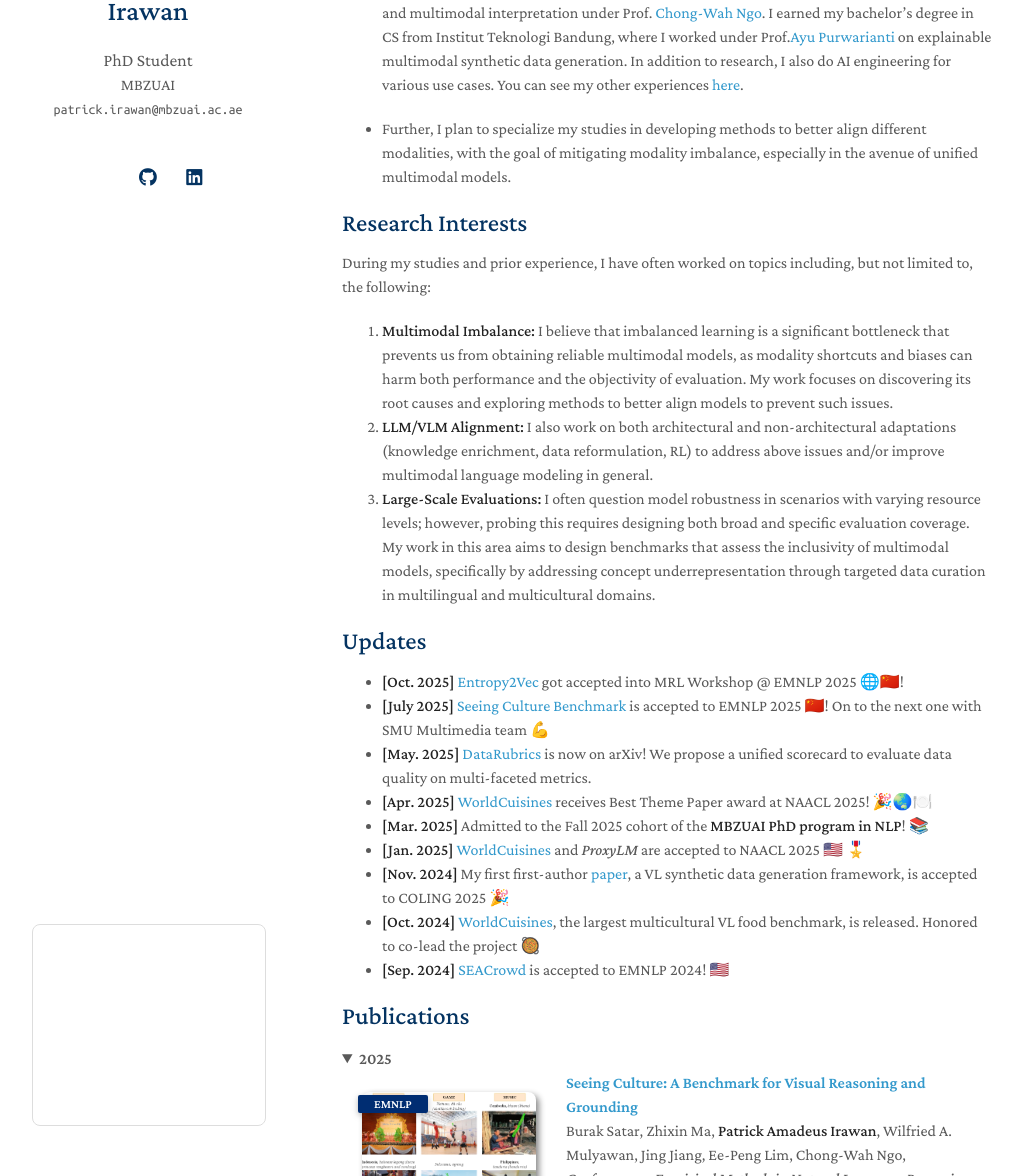
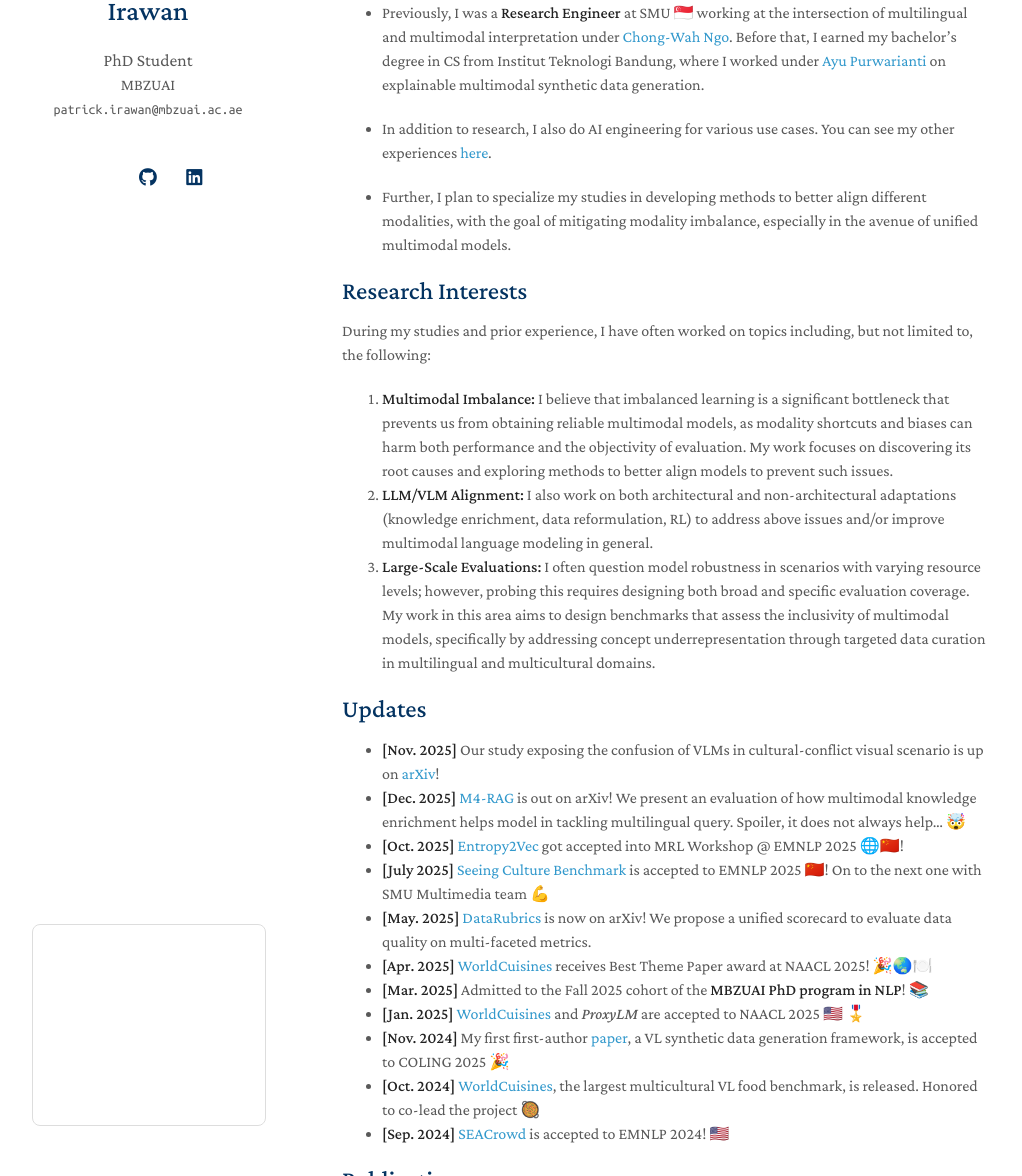
Before and after one commit to patrickamadeus/patrickamadeus.github.io, a Jekyll site: the page built from index.md, in a window 1280 px wide and 1400 px high. Shown: the part 224-1400 px from the top of the window, without its empty margins (128-1150 px from the left). Built offline with Jekyll 4.4.1, drawn with Linux system fonts in a browser that asks for light colours; a style sheet for code colours, icons or effects is not loaded; our own code applies the rules of GitHub Pages for plain Markdown files; some of the changed text lies outside the part shown.

Commit message:
13-dec: cv, pubs, advisor

```diff
--- a/index.md
+++ b/index.md
@@ -4,9 +4,11 @@
 
 ## About Me
 
-- I am a **PhD student** at [MBZUAI](https://mbzuai.ac.ae/) 🤖, where I focus on multimodal NLP topics, particularly vision-language interaction. I also work on vision-language alignment, unified (any) multimodal models, and large-scale evaluations.
+- I am a **PhD student** at [MBZUAI](https://mbzuai.ac.ae/) 🤖, where I focus on multimodal NLP topics, particularly vision-language interaction. I also work on vision-language alignment, unified (any) multimodal models, and large-scale evaluations. I am advised by [Alham Fikri Aji](https://scholar.google.com/citations?user=0Cyfqv4AAAAJ&hl=en) and [Yova Kementchedjhieva](https://scholar.google.com/citations?user=Br-FqfIAAAAJ&hl=en).
 
-- Previously, I was a **Research Engineer** at SMU 🇸🇬 working at the intersection of multilingual and multimodal interpretation under Prof.[ Chong-Wah Ngo](https://scholar.google.com/citations?user=HM39HrUAAAAJ&hl=en). I earned my bachelor’s degree in CS from Institut Teknologi Bandung, where I worked under Prof.[Ayu Purwarianti](https://scholar.google.com/citations?user=8jUro_cAAAAJ&hl=en) on explainable multimodal synthetic data generation. In addition to research, I also do AI engineering for various use cases. You can see my other experiences [here](https://www.linkedin.com/in/patrickamadeus/).
+- Previously, I was a **Research Engineer** at SMU 🇸🇬 working at the intersection of multilingual and multimodal interpretation under [ Chong-Wah Ngo](https://scholar.google.com/citations?user=HM39HrUAAAAJ&hl=en). Before that, I earned my bachelor’s degree in CS from Institut Teknologi Bandung, where I worked under [Ayu Purwarianti](https://scholar.google.com/citations?user=8jUro_cAAAAJ&hl=en) on explainable multimodal synthetic data generation.
+
+- In addition to research, I also do AI engineering for various use cases. You can see my other experiences [here](https://www.linkedin.com/in/patrickamadeus/).
 
 - Further, I plan to specialize my studies in developing methods to better align different modalities, with the goal of mitigating modality imbalance, especially in the avenue of unified multimodal models.
 
@@ -19,6 +21,8 @@
 
 ## Updates
 
+- **[Nov. 2025]** Our study exposing the confusion of VLMs in cultural-conflict visual scenario is up on [arXiv](https://arxiv.org/abs/2511.17004)!
+- **[Dec. 2025]** [M4-RAG](https://www.arxiv.org/abs/2512.05959) is out on arXiv! We present an evaluation of how multimodal knowledge enrichment helps model in tackling multilingual query. Spoiler, it does not always help... 🤯
 - **[Oct. 2025]** [Entropy2Vec](https://arxiv.org/abs/2509.05060) got accepted into MRL Workshop @ EMNLP 2025 🌐🇨🇳!
 - **[July 2025]** [Seeing Culture Benchmark](https://seeingculture-benchmark.github.io) is accepted to EMNLP 2025 🇨🇳! On to the next one with SMU Multimedia team 💪
 - **[May. 2025]** [DataRubrics](https://arxiv.org/abs/2506.01789) is now on arXiv! We propose a unified scorecard to evaluate data quality on multi-faceted metrics.
```
Also changed, not shown: _data/publications.yml (+21 -1 lines), assets/img/m4rag.png (added), assets/img/tourists.png (added), 1 other file.
